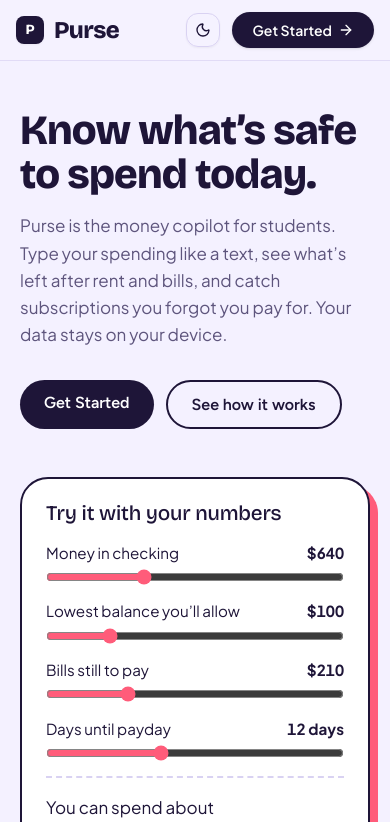
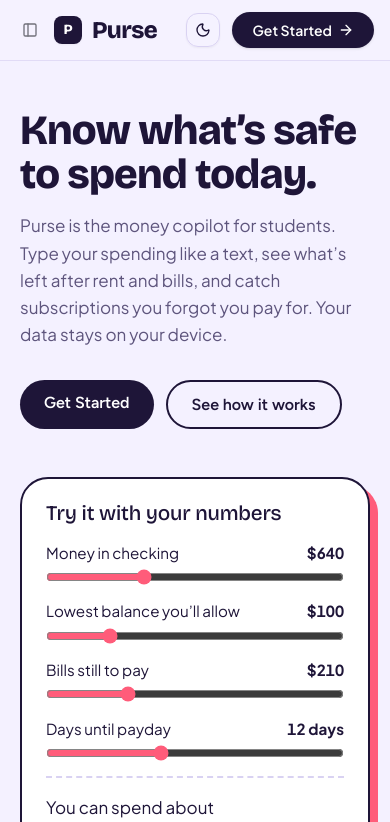
Before and after one commit to dwmk/purse.ai, a React (Vite) app: page / in a window 390 px wide. Shown: the top 822 px of the page. Built offline with nearby package versions, Linux system fonts and the light colour scheme; no server answers.

Commit message:
conversation sidebar missing

```diff
--- a/src/components/layout/TopBar.tsx
+++ b/src/components/layout/TopBar.tsx
@@ -42,11 +42,11 @@
         ? 'border-b border-[#D9D2F2]/70 dark:border-[#38295F]/70 bg-[#F4F1FF]/90 dark:bg-[#150F29]/90 backdrop-blur-md'
         : 'border-b border-zinc-200/80 dark:border-zinc-800/80 bg-white/85 dark:bg-[#0A0910]/85 backdrop-blur-md'
     }`}>
-      <div className={`${isLanding ? 'max-w-[1080px]' : 'max-w-7xl'} mx-auto px-4 sm:px-6 lg:px-8 h-15 flex items-center justify-between gap-4`}>
+      <div className={`mx-auto px-4 sm:px-6 lg:px-8 h-15 flex items-center justify-between gap-4`}>
 
         {/* Left Side: Purse Wordmark & Brand Logo + Mobile Sidebar Toggle */}
         <div className="flex items-center gap-2.5 shrink-0">
-          {!isLanding && (
+
           <button
             onClick={toggleSidebar}
             title="Toggle Conversation History"
@@ -55,7 +55,7 @@
           >
             <PanelLeft className="w-4 h-4" />
           </button>
-          )}
+
 
           <button
             onClick={() => {
```
Lines whose indentation alone changed are shown as unchanged.
